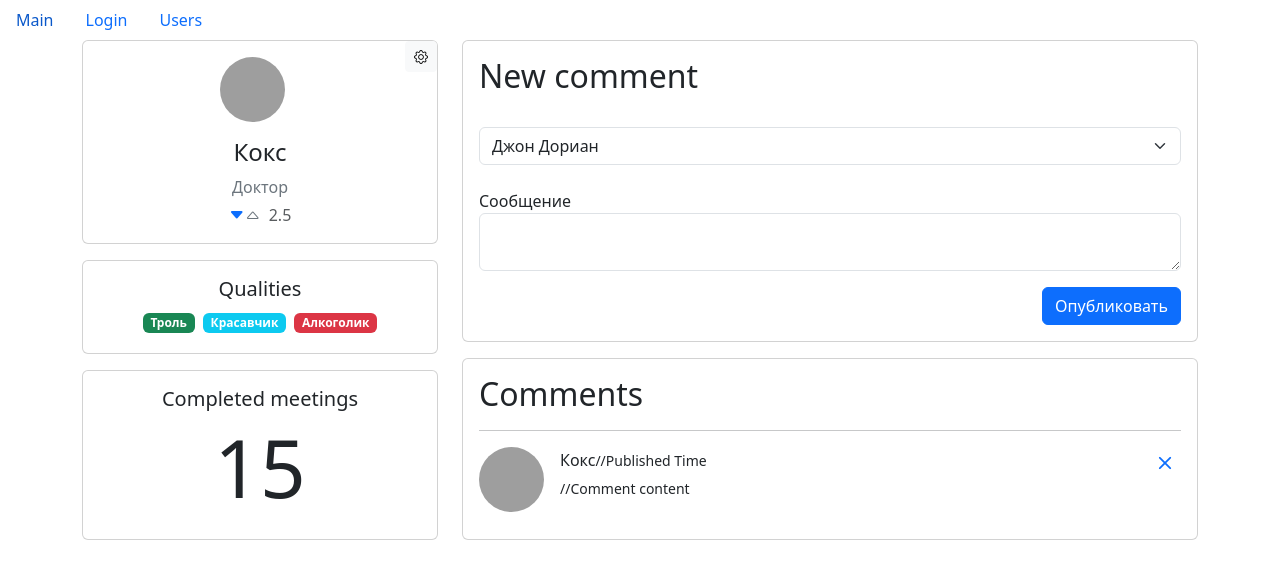
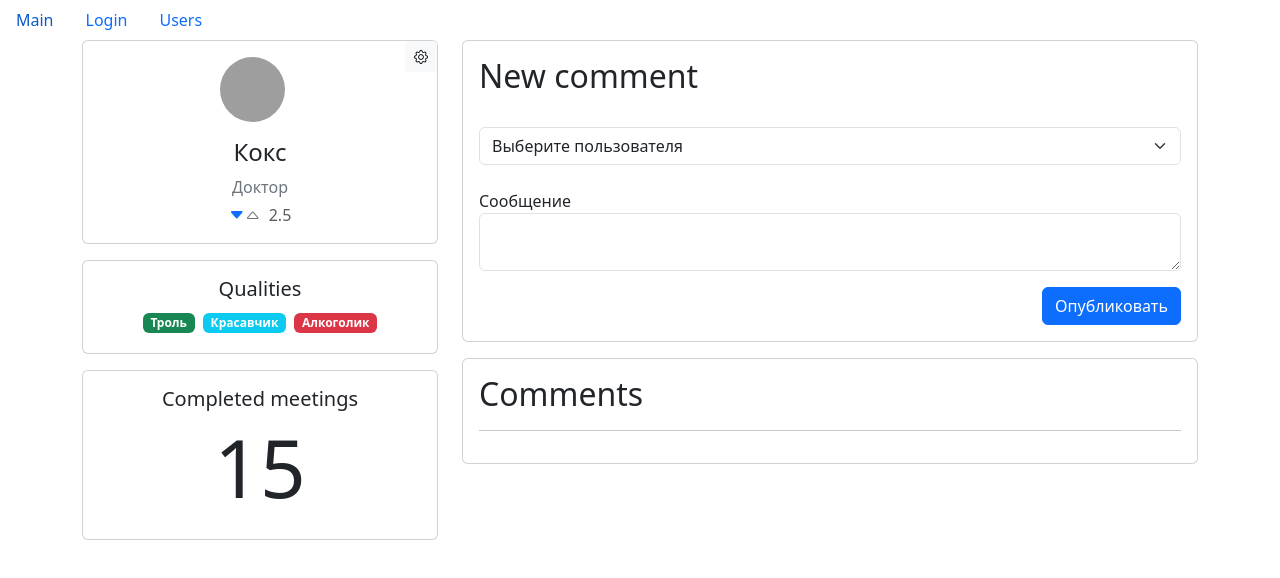
Before and after one commit to loading-test/fast-company, a React (Create React App) app: page /users/67rdca3eeb7f6fgeed471816 in a window 1280 px wide. Shown: the top 578 px of the page. Built offline with nearby package versions, Linux system fonts and the light colour scheme; grey boxes are pictures that could not be loaded.

Commit message:
Добавление коментариев, удаление

```diff
--- a/src/api/fake.api/comments.api.js
+++ b/src/api/fake.api/comments.api.js
@@ -4,22 +4,22 @@ const comments = [
     userId: "67rdca3eeb7f6fgeed471815",
     pageId: "67rdca3eeb7f6fgeed471815",
     content: "Lorem ipsum dolor",
-        created_at: "1633576399367"
+    created_at: "1633576399367",
   },
   {
     _id: "67rdca3eeb7f6fgdasd",
     pageId: "67rdca3eeb7f6fgeed471815",
     userId: "67rdca3eeb7f6fgeed471815",
     content: "Lorem ipsum dolor and etc",
-        created_at: "1633573058520"
+    created_at: "1633573058520",
   },
   {
     _id: "67rdca3eeb7f6fgdaasd",
     pageId: "67rdca3eeb7f6fgeed471817",
     userId: "67rdca3eeb7f6fgeed471815",
     content: "Lorem ipsum dolor and etc",
-        created_at: "1633573058520"
-    }
+    created_at: "1633573058520",
+  },
 ];
 if (!localStorage.getItem("comments")) {
   localStorage.setItem("comments", JSON.stringify(comments));
@@ -41,6 +41,7 @@ const fetchCommentsForUser = (userId) =>
       );
     }, 200);
   });
+
 const add = (data) =>
   new Promise((resolve) => {
     window.setTimeout(function () {
@@ -48,7 +49,7 @@ const add = (data) =>
       const newComment = {
         ...data,
         created_at: Date.now(),
-                _id: Math.random().toString(36).substr(2, 9)
+        _id: Math.random().toString(36).substr(2, 9),
       };
       comments.push(newComment);
       localStorage.setItem("comments", JSON.stringify(comments));
@@ -67,9 +68,10 @@ const remove = (id) =>
       resolve(id);
     }, 200);
   });
+
 export default {
   fetchAll,
   fetchCommentsForUser,
   add,
-    remove
+  remove,
 };
--- a/src/components/page/editPage/editPage.jsx
+++ b/src/components/page/editPage/editPage.jsx
@@ -14,6 +14,7 @@ const EditPage = ({ userId }) => {
   const [professions, setProfessions] = useState();
   const [qualities, setQualities] = useState();
   const [errors, setErrors] = useState({});
+
   useEffect(() => {
     api.users.getById(userId).then((user) =>
       setUser({
@@ -94,11 +95,16 @@ const EditPage = ({ userId }) => {
       .then((user) => history.push(`/users/${user._id}`));
   };
 
+  const clickBack = () => {
+    history.push(`/users/${user._id}`)
+  }
+
   const isValid = Object.keys(errors).length === 0;
 
   if (user) {
     return (
       <div className="container mt-5">
+        <button className="btn btn-primary" onClick={clickBack}>Назад</button>
         <div className="row">
           <div className="col-md-6 offset-md-3 shadow p-5">
             <form onSubmit={handleSubmit}>
--- /dev/null
+++ b/src/components/page/userPage/comments/Comment.jsx
@@ -0,0 +1,54 @@
+import React from "react";
+import { useEffect, useState } from "react";
+import api from "../../../../api";
+import PropTypes from "prop-types"
+
+const Comment = ({ data, onRemove }) => {
+    const [user, setUser] = useState({});
+
+    useEffect(() => {
+        api.users.getById(data.userId).then((user) => setUser(user));
+    }, []);
+
+    const date = new Date(parseInt(data.created_at));
+    const currentDate = new Date()
+    const months = ["Января", "Февраля", "Марта", "Апреля", "Мая", "Июня",
+    "Июля", "Августа", "Сентября", "Октября", "Ноября", "Декабря"];
+
+    return (
+        <div className="d-flex flex-start">
+            <img
+                src={`https://avatars.dicebear.com/api/avataaars/${(
+                    Math.random() + 1
+                )
+                    .toString(36)
+                    .substring(7)}.svg`}
+                className="rounded-circle shadow-1-strong me-3"
+                alt="avatar"
+                width="65"
+                height="65"
+            />
+            <div className="flex-grow-1 flex-shrink-1">
+                <div className="mb-4">
+                    <div className="d-flex justify-content-between align-items-center">
+                        <p className="mb-1 ">
+                            {user.name}
+                            {" "}
+                            <span className="small">{`${date.getDate()} ${months[currentDate.getMonth()]}`}</span>
+                        </p>
+                        <button className="btn btn-sm text-primary d-flex align-items-center" onClick={() => onRemove(data._id)}>
+                            <i className="bi bi-x-lg"></i>
+                        </button>
+                    </div>
+                    <p className="small mb-0">{data.content}</p>
+                </div>
+            </div>
+        </div>
+    );
+};
+Comment.propTypes = {
+    data:  PropTypes.oneOfType([PropTypes.object, PropTypes.array]),
+    onRemove: PropTypes.func,
+}
+
+export default Comment;
--- a/src/components/page/userPage/comments/commentsList.jsx
+++ b/src/components/page/userPage/comments/commentsList.jsx
@@ -1,45 +1,50 @@
-import React from "react";
-import PropTypes from "prop-types";
+import React, { useEffect, useState } from "react";
+import api from "../../../../api";
+import Comment from "./Comment";
+import PropTypes from "prop-types"
+import NewComment from "./newComment";
+import _ from "lodash";
 
-const CommentsList = ({ user }) => {
+const CommentsList = ({ userId }) => {
+    const [comment, setComment] = useState();
+
+    useEffect(() => {
+        api.comments
+            .fetchCommentsForUser(userId)
+            .then((data) => setComment(data));
+    }, []);
+    console.log(comment);
+
+    const addComment = (com) => {
+        setComment([...comment, com])
+    }
+
+    const handleRemoveComment = (id) => {
+       api.comments.remove(id).then((id) => setComment(comment.filter((x) => x._id !== id)))
+    };
+
+    const sortedComment = _.orderBy(comment, ["created_at"], ["desc"])
+
+    if (comment) {
         return (
+            <>
+            <NewComment addComment={addComment} />
             <div className="card mb-3">
                 <div className="card-body ">
                     <h2>Comments</h2>
                     <hr />
-        <div className="d-flex flex-start ">
-          <img
-            src={`https://avatars.dicebear.com/api/avataaars/${(
-              Math.random() + 1
-            )
-              .toString(36)
-              .substring(7)}.svg`}
-            className="rounded-circle shadow-1-strong me-3"
-            alt="avatar"
-            width="65"
-            height="65"
-          />
-          <div className="flex-grow-1 flex-shrink-1">
-            <div className="mb-4">
-              <div className="d-flex justify-content-between align-items-center">
-                <p className="mb-1 ">
-                  {user.name}
-                  <span className="small">//Published Time</span>
-                </p>
-                <button className="btn btn-sm text-primary d-flex align-items-center">
-                  <i className="bi bi-x-lg"></i>
-                </button>
-              </div>
-              <p className="small mb-0">//Comment content</p>
+                    {sortedComment.map((data) => (
+                        <Comment data={data} onRemove={handleRemoveComment} key={data._id} />
+                    ))}
                 </div>
             </div>
-        </div>
-      </div>
-    </div>
+            </>
         );
+    }
+    return "Loading";
 };
-CommentsList.propTypes = {
-  user: PropTypes.oneOfType([PropTypes.object, PropTypes.array]),
-};
+CommentsList.propTypes ={
+    id: PropTypes.string
+}
 
 export default CommentsList;
--- a/src/components/page/userPage/comments/newComment.jsx
+++ b/src/components/page/userPage/comments/newComment.jsx
@@ -1,49 +1,82 @@
-import React from "react";
+import React, { useEffect, useState } from "react";
 import SelectField from "../../../common/form/selectField";
+import api from "../../../../api";
+import { useParams } from "react-router";
 import PropTypes from "prop-types";
 
-const NewComment = ({ users, onChange }) => {
-  // const [users, setUsers] = useState();
+const NewComment = ({ addComment }) => {
+  const { userId } = useParams();
+  const [users, setUsers] = useState();
+  const [value, setValue] = useState({
+    content: "",
+    userId: "",
+    pageId: userId,
+  });
 
-  // useEffect(() => {
-  //   api.users.fetchAll().then((data) => setUsers(data));
-  // }, []);
+  useEffect(() => {
+    api.users.fetchAll().then((data) => setUsers(data));
+  }, []);
 
-  // const handleChange = (target) => {
-  //   console.log(target.name, target.value);
-  //   setUsers((prevState) => ({
-  //     ...prevState,
-  //     [target.name]: target.value,
-  //   }));
-  // };
+  useEffect(() => {
+    console.log("New comment", value);
+  }, [value]);
+
+  const handleChange = (target) => {
+    setValue((prevState) => ({
+      ...prevState,
+      [target.name]: target.value,
+    }));
+  };
+
+  const handleSubmit = (e) => {
+    e.preventDefault();
+    api.comments.add(value);
+    addComment(value);
+    setValue({ content: "", userId: "" });
+  };
+
+  const arrayOfUsers =
+    users &&
+    Object.keys(users).map((userId) => ({
+      name: users[userId].name,
+      value: users[userId]._id,
+    }));
 
   return (
     <div className="card mb-3">
       <div className="card-body ">
         <h2>New comment</h2>
+        <form onSubmit={handleSubmit}>
           <SelectField
+            onChange={handleChange}
+            options={arrayOfUsers}
+            name="userId"
+            value={value.userId}
             defaultOption="Выберите пользователя"
-          options={users}
-          onChange={onChange}
           />
           <label htmlFor="textaria">Сообщение</label>
           <div className="form-floating ">
             <textarea
-            className="form-control "
-            id="floatingTextarea2"
+              className="form-control"
+              id="textaria"
               rows="3"
+              name="content"
+              value={value.content}
+              onChange={(event) => handleChange(event.target)}
             ></textarea>
           </div>
           <div className="text-end">
-          <button className="btn btn-primary mt-3">Опубликовать</button>
+            <button type="submit" className="btn btn-primary mt-3">
+              Опубликовать
+            </button>
           </div>
+        </form>
       </div>
     </div>
   );
 };
 NewComment.propTypes = {
-  user: PropTypes.oneOfType([PropTypes.object, PropTypes.array]),
-  onChange: PropTypes.func,
+  addComment: PropTypes.func,
 };
 
 export default NewComment;
--- a/src/components/page/userPage/userPage.jsx
+++ b/src/components/page/userPage/userPage.jsx
@@ -4,25 +4,14 @@ import PropTypes from "prop-types";
 import UserCard from "./userCard";
 import QualitiesCard from "./qualitiesCard";
 import MeetingsCard from "./meetingsCard";
-import NewComment from "./comments/newComment";
 import CommentsList from "./comments/commentsList";
 
 const UserPage = ({ id }) => {
   const [user, setUser] = useState();
-  const [users, setUsers] = useState();
 
   useEffect(() => {
     api.users.getById(id).then((data) => setUser(data));
-    api.users.fetchAll().then((data) => setUsers(data));
   }, []);
-
-  const handleChange = (target) => {
-    console.log(target.name, target.value);
-    setUsers((prevState) => ({
-      ...prevState,
-      [target.name]: target.value,
-    }));
-  };
 
   if (user) {
     return (
@@ -34,8 +23,7 @@ const UserPage = ({ id }) => {
             <MeetingsCard user={user} />
           </div>
           <div className="col-md-8">
-            <NewComment users={users} onChange={handleChange} />
-            <CommentsList user={user} />
+            <CommentsList userId={id} />
           </div>
         </div>
       </div>
--- a/src/layouts/users.jsx
+++ b/src/layouts/users.jsx
@@ -5,6 +5,7 @@ import UsersListPage from "../components/page/userListPage";
 import EditPage from '../components/page/editPage/editPage';
 
 const Users = () => {
+
   const params = useParams();
   const { userId, edit } = params;
 
```
Also changed, not shown: package.json (+5 -2 lines), 2 other files (tests, documents, lock files or other folders). Lines whose indentation alone changed are shown as unchanged.
